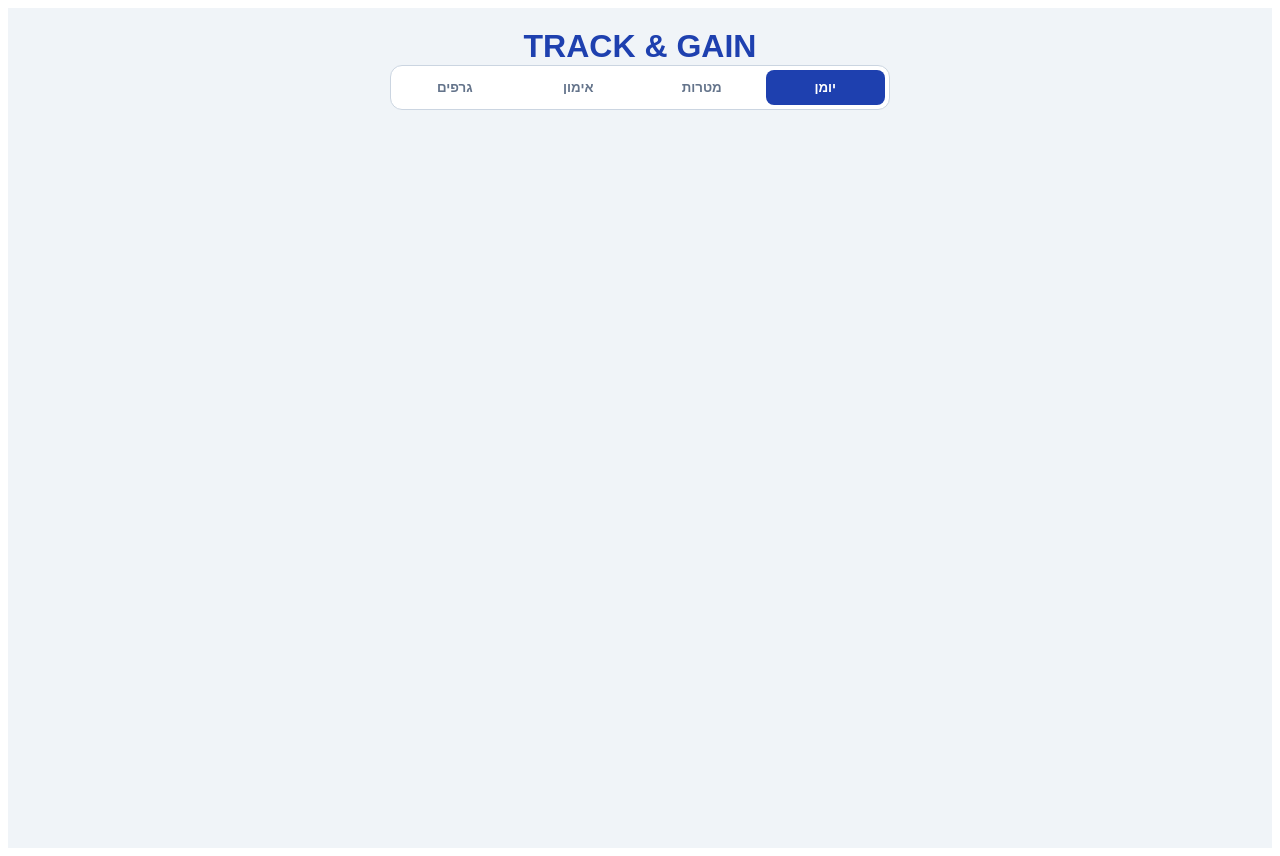
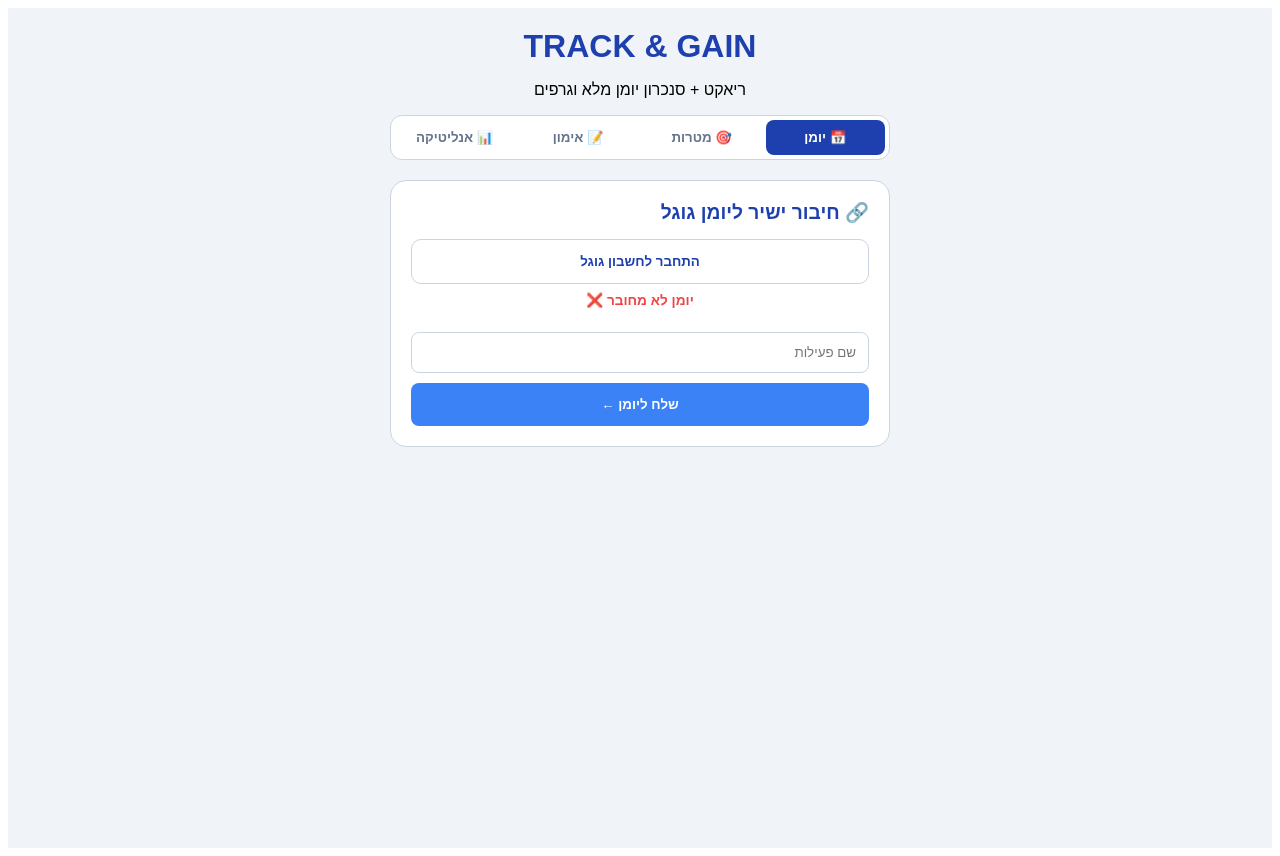
Before and after one commit to lololololo-glitch/Training-progress, a React (Vite) app: page / in a window 1280 px wide. Built offline with nearby package versions, Linux system fonts and the light colour scheme.

Commit message:
Update App.jsx

```diff
--- a/src/App.jsx
+++ b/src/App.jsx
@@ -31,21 +31,20 @@ export default function App() {
   const [customTime, setCustomTime] = useState("18:00");
 
   const [activeWorkflow, setActiveWorkflow] = useState(null);
-  const [tempWorkoutData, setTempWorkoutData] = useState({});
   const [weightInput, setWeightInput] = useState("");
   const [repsInput, setRepsInput] = useState("");
-  const [selectedExKey, setSelectedExKey] = useState("");
+  const [activeWorkoutData, setActiveWorkoutData] = useState({});
 
   const chartRefs = useRef({});
+
+  // --- תוספת ה-Swipe ---
   const touchStart = useRef(0);
-
-  // לוגיקת גלילה (Swipe)
   const handleTouchStart = (e) => (touchStart.current = e.touches[0].clientX);
   const handleTouchEnd = (e) => {
     const diff = touchStart.current - e.changedTouches[0].clientX;
-    if (Math.abs(diff) > 50) {
+    if (Math.abs(diff) > 80) {
       if (diff > 0 && activeTab < 3) setActiveTab(activeTab + 1);
-      else if (diff < -50 && activeTab > 0) setActiveTab(activeTab - 1);
+      else if (diff < 0 && activeTab > 0) setActiveTab(activeTab - 1);
     }
   };
 
@@ -61,6 +60,10 @@ export default function App() {
     }
   }, []);
 
+  useEffect(() => {
+    if (activeTab === 3 && sessions.length > 0) buildCharts();
+  }, [activeTab, sessions]);
+
   const handleGoogleLogin = () => {
     const redirectUri = window.location.origin + window.location.pathname;
     const authUrl = `https://accounts.google.com/o/oauth2/v2/auth?client_id=${GOOGLE_CLIENT_ID}&redirect_uri=${encodeURIComponent(redirectUri)}&response_type=token&scope=${encodeURIComponent(SCOPES)}`;
@@ -68,53 +71,62 @@ export default function App() {
   };
 
   const createGoogleEvent = async (title, description, dateStr, timeStr) => {
-    if (!accessToken) return false;
+    if (!accessToken) { alert("היומן אינו מחובר!"); return false; }
     const startDateTime = new Date(`${dateStr}T${timeStr}:00`).toISOString();
     const endDateTime = new Date(new Date(`${dateStr}T${timeStr}:00`).getTime() + 60 * 60 * 1000).toISOString();
     const event = { summary: title, description: description, start: { dateTime: startDateTime, timeZone: 'Asia/Jerusalem' }, end: { dateTime: endDateTime, timeZone: 'Asia/Jerusalem' } };
+    try {
       const response = await fetch('https://www.googleapis.com/calendar/v3/calendars/primary/events', {
         method: 'POST',
         headers: { 'Authorization': `Bearer ${accessToken}`, 'Content-Type': 'application/json' },
         body: JSON.stringify(event)
       });
       return response.ok;
+    } catch (err) { console.error(err); return false; }
   };
 
-  const addExerciseToTemp = () => {
-    if (!selectedExKey || !weightInput || !repsInput) return;
-    setTempWorkoutData({...tempWorkoutData, [selectedExKey]: { weight: weightInput, reps: repsInput }});
+  const handleAddCustomActivity = async () => {
+    if (!customName) return alert("אנא הזן את שם הפעילות!");
+    const success = await createGoogleEvent(customName, "פעילות חופשית מ-Track & Gain 🏃‍♂️", customDate, customTime);
+    if (success) { alert(`הפעילות "${customName}" סונכרנה בהצלחה!`); setCustomName(""); }
+    else { alert("שגיאה בסנכרון."); }
+  };
+
+  // --- תוספת: שמירת כל התרגילים בבת אחת ---
+  const addExerciseToSession = (key) => {
+    if (!weightInput || !repsInput) return alert("הזן משקל וחזרות");
+    setActiveWorkoutData({...activeWorkoutData, [key]: { weight: weightInput, reps: repsInput }});
     setWeightInput(""); setRepsInput("");
   };
 
-  const finalizeWorkout = async () => {
-    const newSession = { id: Date.now(), split: activeWorkflow, date: new Date().toLocaleDateString('he-IL'), exercises: tempWorkoutData };
+  const finishAndSaveWorkout = async () => {
+    const rawDate = new Date();
+    const newSession = {
+      id: Date.now(),
+      split: activeWorkflow,
+      date: rawDate.toLocaleDateString('he-IL'),
+      exercises: activeWorkoutData
+    };
     const newSessionsList = [newSession, ...sessions];
     setSessions(newSessionsList);
     localStorage.setItem('gym_sessions', JSON.stringify(newSessionsList));
-
     if (accessToken) {
-      let desc = "אימון משקלים:\n" + Object.keys(tempWorkoutData).map(k => `${EXERCISE_CONFIG[k].name}: ${tempWorkoutData[k].weight}kg x ${tempWorkoutData[k].reps}`).join('\n');
-      await createGoogleEvent(`אימון ${activeWorkflow}`, desc, new Date().toISOString().split('T')[0], "18:00");
+       let desc = "אימון משקלים:\n" + Object.keys(activeWorkoutData).map(k => `${EXERCISE_CONFIG[k].name}: ${activeWorkoutData[k].weight}kg x ${activeWorkoutData[k].reps}`).join('\n');
+       await createGoogleEvent(`💪 אימון ${activeWorkflow}`, desc, rawDate.toISOString().split('T')[0], "18:00");
     }
-    setTempWorkoutData({}); setActiveWorkflow(null);
+    setActiveWorkflow(null); setActiveWorkoutData({});
     alert("האימון נשמר!");
   };
 
   const buildCharts = () => {
     const chronological = [...sessions].reverse();
     Object.keys(EXERCISE_CONFIG).forEach(key => {
-      const dataPoints = [];
-      const labels = [];
-      chronological.forEach(s => {
-        if (s.exercises && s.exercises[key]) {
-          dataPoints.push(s.exercises[key].weight);
-          labels.push(s.date);
-        }
-      });
+      const dataPoints = []; const labels = [];
+      chronological.forEach(s => { if (s.exercises && s.exercises[key]) { dataPoints.push(s.exercises[key].weight); labels.push(s.date); }});
       const canvas = document.getElementById(`chart-${key}`);
       if (canvas && dataPoints.length > 0) {
         if (chartRefs.current[key]) chartRefs.current[key].destroy();
-        chartRefs.current[key] = new Chart(canvas.getContext('2d'), { type: 'line', data: { labels, datasets: [{ data: dataPoints, borderColor: '#1e40af', borderWidth: 3 }] }, options: { responsive: true } });
+        chartRefs.current[key] = new Chart(canvas.getContext('2d'), { type: 'line', data: { labels, datasets: [{ data: dataPoints, borderColor: '#1e40af', borderWidth: 3, tension: 0.15 }] }, options: { responsive: true, plugins: { legend: { display: false } } } });
       }
     });
   };
@@ -123,35 +135,62 @@ export default function App() {
     <div style={styles.container} onTouchStart={handleTouchStart} onTouchEnd={handleTouchEnd}>
       <div style={styles.header}>
         <h1 style={styles.title}>TRACK & GAIN</h1>
+        <p style={styles.subtitle}>ריאקט + סנכרון יומן מלא וגרפים</p>
         <div style={styles.tabsNav}>
-          {['יומן', 'מטרות', 'אימון', 'גרפים'].map((t, i) => (
+          {['📅 יומן', '🎯 מטרות', '📝 אימון', '📊 אנליטיקה'].map((t, i) => (
             <button key={i} style={{...styles.tabBtn, ...(activeTab===i?styles.activeTab:{})}} onClick={()=>setActiveTab(i)}>{t}</button>
           ))}
         </div>
       </div>
 
       <div style={styles.mainContent}>
+        {activeTab === 0 && (
+          <div style={styles.card}>
+            <h2 style={styles.cardTitle}>🔗 חיבור ישיר ליומן גוגל</h2>
+            <button style={styles.googleBtn} onClick={handleGoogleLogin}>{accessToken ? "✓ מחובר לחשבון גוגל" : "התחבר לחשבון גוגל"}</button>
+            <p style={{...styles.statusText, color: accessToken ? '#10b981' : '#ef4444'}}>{syncStatus}</p>
+            <input style={styles.input} placeholder="שם פעילות" value={customName} onChange={(e)=>setCustomName(e.target.value)} />
+            <button style={styles.submitBtn} onClick={handleAddCustomActivity}>שלח ליומן ←</button>
+          </div>
+        )}
+
+        {activeTab === 1 && (
+          <div style={styles.card}>
+            <h2 style={styles.cardTitle}>🎯 מטרות לאימון הבא</h2>
+            {sessions.length === 0 ? <p style={styles.emptyState}>אין נתונים.</p> : Object.keys(EXERCISE_CONFIG).map(exKey => {
+              const last = sessions.find(s => s.exercises && s.exercises[exKey]);
+              if (!last) return null;
+              return <div key={exKey} style={styles.targetItem}>{EXERCISE_CONFIG[exKey].name}: {last.exercises[exKey].weight} ק"ג</div>;
+            })}
+          </div>
+        )}
+
         {activeTab === 2 && (
           <div style={styles.card}>
             {!activeWorkflow ? (
               <>
-                <button style={styles.bigSplitBtn} onClick={() => {setActiveWorkflow('PUSH'); setSelectedExKey(WORKFLOWS.PUSH[0])}}>אימון PUSH</button>
-                <button style={styles.bigSplitBtn} onClick={() => {setActiveWorkflow('PULL'); setSelectedExKey(WORKFLOWS.PULL[0])}}>אימון PULL</button>
+                <h2 style={styles.cardTitle}>מה מפרקים היום?</h2>
+                <button style={styles.bigSplitBtn} onClick={()=>setActiveWorkflow('PUSH')}>🔥 אימון PUSH</button>
+                <button style={styles.bigSplitBtn} onClick={()=>setActiveWorkflow('PULL')}>🔮 אימון PULL</button>
               </>
             ) : (
               <>
-                <select style={styles.input} onChange={e => setSelectedExKey(e.target.value)}>
+                <h2 style={styles.cardTitle}>הוסף תרגילים ל-{activeWorkflow}</h2>
+                <select style={styles.input} onChange={(e) => {/* לוגיקת בחירת תרגיל */}}>
                     {WORKFLOWS[activeWorkflow].map(k => <option key={k} value={k}>{EXERCISE_CONFIG[k].name}</option>)}
                 </select>
-                <input style={styles.input} placeholder="משקל" value={weightInput} onChange={e => setWeightInput(e.target.value)}/>
-                <input style={styles.input} placeholder="חזרות" value={repsInput} onChange={e => setRepsInput(e.target.value)}/>
-                <button style={styles.submitBtn} onClick={addExerciseToTemp}>הוסף תרגיל לסל</button>
-                <button style={{...styles.submitBtn, backgroundColor:'#10b981'}} onClick={finalizeWorkout}>סיים ושמור אימון מלא</button>
+                <input style={styles.input} placeholder="משקל" value={weightInput} onChange={e=>setWeightInput(e.target.value)}/>
+                <input style={styles.input} placeholder="חזרות" value={repsInput} onChange={e=>setRepsInput(e.target.value)}/>
+                <button style={styles.submitBtn} onClick={() => addExerciseToSession(WORKFLOWS[activeWorkflow][0])}>הוסף לסל</button>
+                <button style={{...styles.submitBtn, backgroundColor:'#10b981'}} onClick={finishAndSaveWorkout}>סיום ושמירה מלאה</button>
               </>
             )}
           </div>
         )}
-        {/* ... שאר הטאבים כפי שהיו לך ... */}
+
+        {activeTab === 3 && (
+          <div>{Object.keys(EXERCISE_CONFIG).map(key => sessions.some(s => s.exercises && s.exercises[key]) && <div key={key} style={styles.card}><h4 style={{margin:0}}>{EXERCISE_CONFIG[key].name}</h4><canvas id={`chart-${key}`}></canvas></div>)}</div>
+        )}
       </div>
     </div>
   );
@@ -160,13 +199,18 @@ export default function App() {
 const styles = {
   container: { direction: 'rtl', fontFamily: 'sans-serif', backgroundColor: '#f0f4f8', minHeight: '100vh', padding: '20px 10px' },
   header: { maxWidth: 500, margin: '0 auto 20px auto', textAlign: 'center' },
-  title: { color: '#1e40af', margin: 0, fontSize: '2rem' },
+  title: { color: '#1e40af', margin: 0, fontWeight: 800, fontSize: '2rem' },
   tabsNav: { display: 'flex', backgroundColor: '#fff', padding: 4, borderRadius: 12, border: '1px solid #cbd5e1', gap: 4 },
   tabBtn: { flex: 1, padding: '10px', border: 'none', background: 'transparent', cursor: 'pointer', borderRadius: 8, color: '#64748b', fontWeight: 'bold' },
   activeTab: { backgroundColor: '#1e40af', color: '#fff' },
   mainContent: { maxWidth: 500, margin: '0 auto' },
-  card: { backgroundColor: '#fff', borderRadius: 16, padding: 20, border: '1px solid #cbd5e1', marginBottom: 15 },
-  input: { width: '100%', padding: 12, borderRadius: 8, border: '1px solid #cbd5e1', boxSizing: 'border-box', marginTop: 10 },
+  card: { backgroundColor: '#fff', borderRadius: 16, padding: 20, border: '1px solid #cbd5e1' },
+  cardTitle: { margin: '0 0 15px 0', fontSize: '1.2rem', color: '#1e40af', fontWeight: '700' },
+  input: { width: '100%', padding: 12, borderRadius: 8, border: '1px solid #cbd5e1', marginTop: 10, boxSizing: 'border-box' },
   submitBtn: { width: '100%', padding: 14, backgroundColor: '#3b82f6', color: '#fff', border: 'none', borderRadius: 8, fontWeight: 'bold', cursor: 'pointer', marginTop: 10 },
-  bigSplitBtn: { width: '100%', padding: 20, fontSize: '1.15rem', fontWeight: 'bold', backgroundColor: '#fff', border: '1px solid #cbd5e1', borderRadius: 12, cursor: 'pointer', marginTop: 15 }
+  bigSplitBtn: { width: '100%', padding: 20, fontSize: '1.15rem', fontWeight: 'bold', backgroundColor: '#fff', border: '1px solid #cbd5e1', borderRadius: 12, marginTop: 15, cursor: 'pointer' },
+  googleBtn: { width: '100%', padding: 14, backgroundColor: '#fff', border: '1px solid #cbd5e1', borderRadius: 10, fontWeight: 'bold', cursor: 'pointer', color: '#1e40af' },
+  statusText: { fontSize: '0.85rem', textAlign: 'center', marginTop: 8, fontWeight: 'bold' },
+  emptyState: { textAlign: 'center', color: '#64748b', fontStyle: 'italic' },
+  targetItem: { padding: '12px 0', borderBottom: '1px solid #f1f5f9' }
 };
```
Lines whose indentation alone changed are shown as unchanged.
